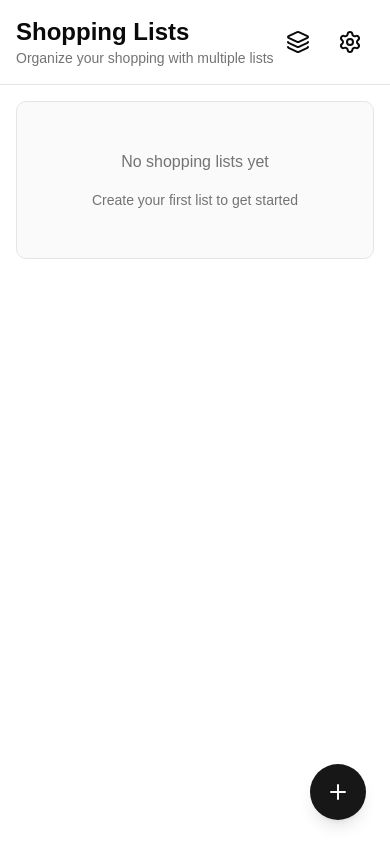
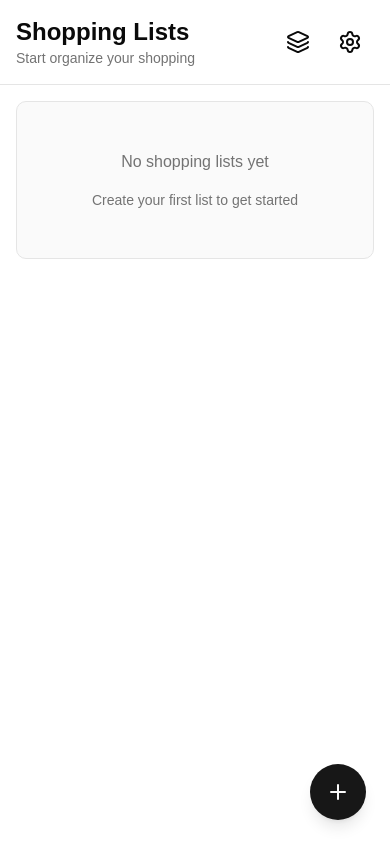
Before and after one commit to fredrikj31/simple-shopping-list, a React (Vite) app: page / in a window 390 px wide. Built offline with nearby package versions, Linux system fonts and the light colour scheme.

Commit message:
fix(routes): fixes sub title on home page to fit correctly on mobile

```diff
--- a/src/routes/home/route.tsx
+++ b/src/routes/home/route.tsx
@@ -19,7 +19,7 @@ export const HomeRoute = () => {
                 Shopping Lists
               </h1>
               <p className="text-sm text-muted-foreground">
-                Organize your shopping with multiple lists
+                Start organize your shopping
               </p>
             </div>
             <div className="flex items-center gap-1">
```
